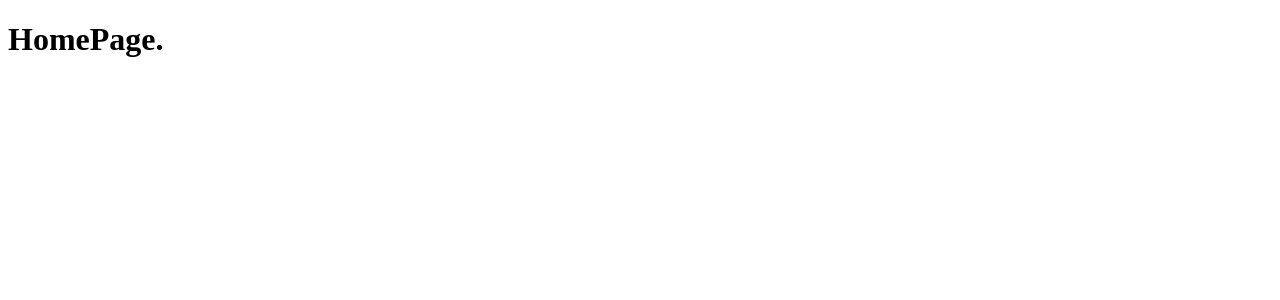
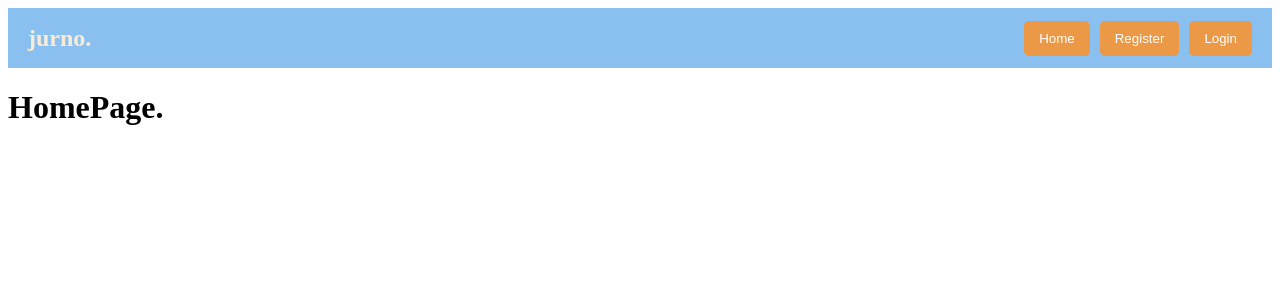
Before and after one commit to Jurnol/personal_journal_vue, a Vue app: page / in a window 1280 px wide. Shown: the top 300 px of the page. Built offline with nearby package versions, Linux system fonts and the light colour scheme.

Commit message:
intial version of navbar

```diff
--- a/src/App.vue
+++ b/src/App.vue
@@ -1,10 +1,15 @@
-<!-- <template>
-  <img alt="Vue logo" src="./assets/logo.png">
-  <HelloWorld msg="Welcome to Your Vue.js App"/>
-</template> -->
-
 <template>
   <div id="app">
+    <nav class="navbar">
+      <!-- <div class="spacer"></div> -->
+      <h1 class="navbar-title">jurno.</h1>
+      <div class="nav-buttons">
+        <button @click="navigateTo('/')">Home</button>
+        <button @click="navigateTo('/register')">Register</button>
+        <button @click="navigateTo('/login')">Login</button>
+      </div>
+      <!-- <div class="spacer"></div> -->
+    </nav>
     <!--This uses the router to display the current page-->
     <router-view></router-view>
   </div>
@@ -13,28 +18,47 @@
 <script>
 export default {
   name: "App",
+  methods: {
+    navigateTo(path) {
+      this.$router.push(path);
+    },
+  },
 };
 </script>
 
-<!--
-<script>
-import HelloWorld from './components/HelloWorld.vue'
+<style scoped>
+.navbar {
+  display: flex;
+  align-items: center;
+  justify-content: space-between; /* Ensures the title and button group are spaced apart */
+  padding: 0 20px;
+  background-color: rgb(138, 192, 239);
+  height: 60px; /* Adjust as necessary */
+}
 
-export default {
-  name: 'App',
-  components: {
-    HelloWorld
-  }
+.navbar-title {
+  flex-grow: 1; /* Allows the title to grow and center itself */
+  text-align: left;
+  margin: 0; /* Removes default margin */
+  color: antiquewhite;
 }
-</script>
 
-<style>
-#app {
-  font-family: Avenir, Helvetica, Arial, sans-serif;
-  -webkit-font-smoothing: antialiased;
-  -moz-osx-font-smoothing: grayscale;
-  text-align: center;
-  color: #2c3e50;
-  margin-top: 60px;
+.nav-buttons {
+  display: flex;
+  gap: 10px; /* Space between buttons */
 }
-</style> -->
+
+button {
+  cursor: pointer;
+  padding: 10px 15px;
+  border: none;
+  background-color: #ec9947;
+  color: white;
+  border-radius: 5px;
+  transition: background-color 0.3s; /* Smooth background color transition on hover */
+}
+
+button:hover {
+  background-color: #a76c05;
+}
+</style>
```
